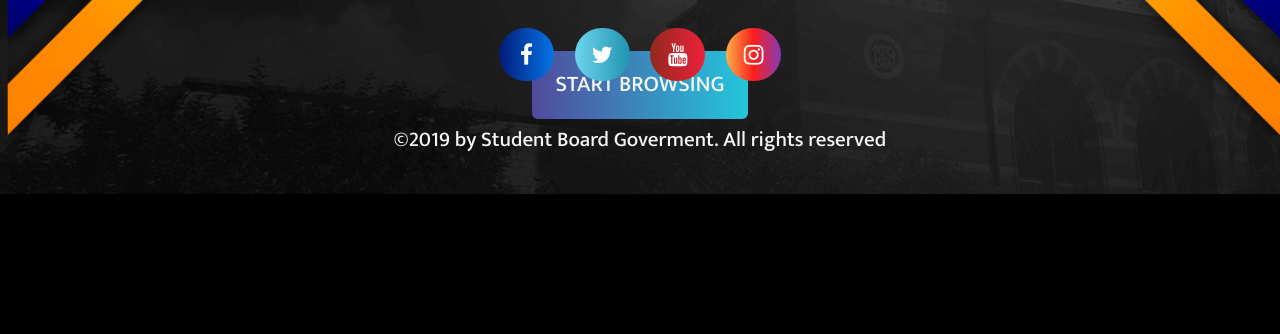
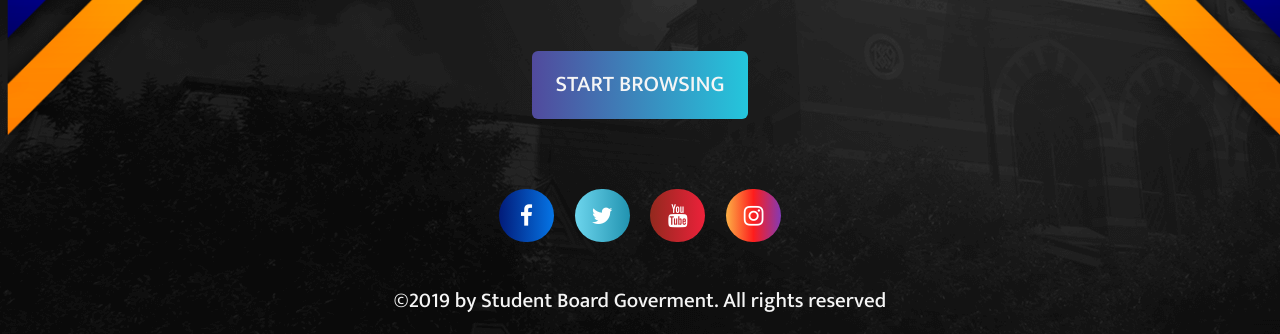
Before and after one commit to Jerocam/sbg-website, a website: page index.html in a window 1280 px wide. Shown: the part 606-940 px from the top of the page. Before the commit the page ends 800 px from the top, so only its background shows below. Drawn offline with nearby package versions, Linux system fonts and the light colour scheme.

Commit message:
updated footer

```diff
--- a/sass/main.scss
+++ b/sass/main.scss
@@ -141,4 +141,4 @@ body {color: $color_wsmoke; font-family: $font_body; display: $none;}
 .fa-youtube { @include gradient_bg($color_fa_bg_yt, $color_fa_yt); }
 .fa-instagram { @include gradient_bg($color_fa_bg_in, $color_fa_in);}
 .social-media{ padding-bottom: 1em;}
-.footer{ position: fixed;left: 0;bottom: 0;width: 100%;text-align: center;padding-bottom: 1em;}
+.footer{ width: 100%;text-align: center; margin-top: 3vw;}
```
Also changed, not shown: css/main.css, css/mobile.css.
